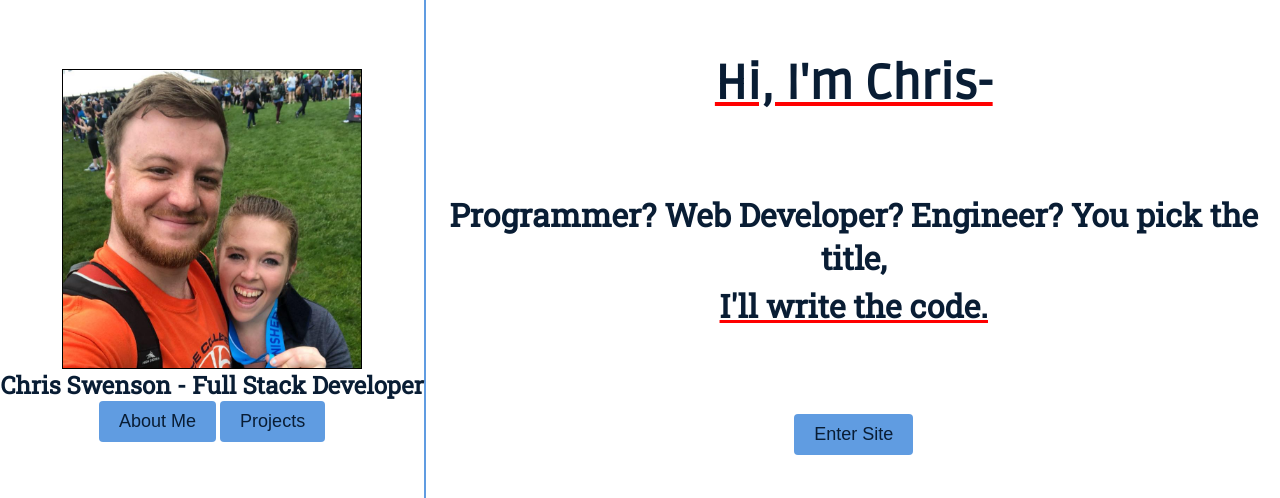
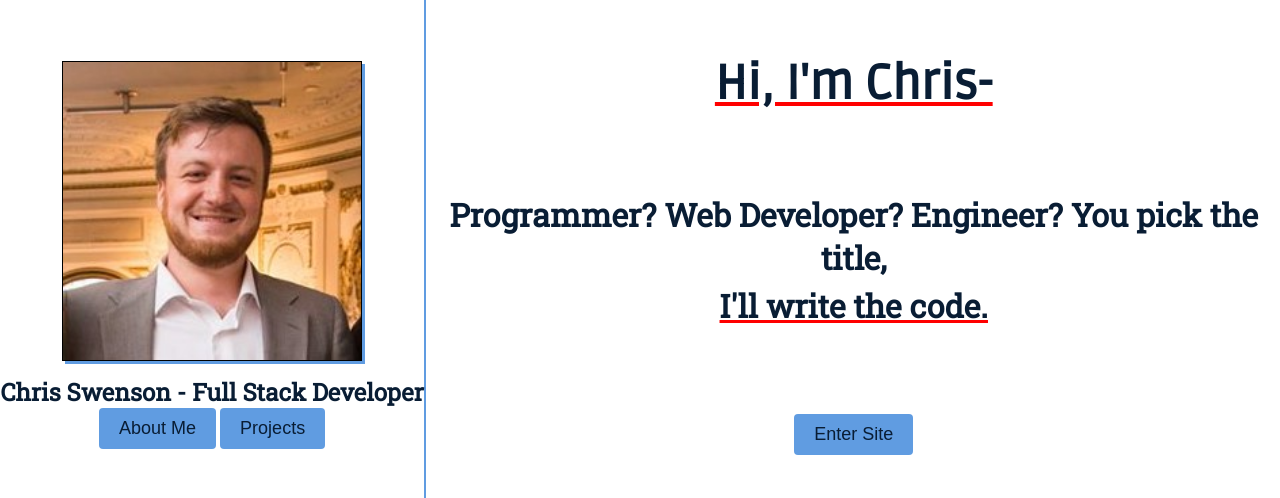
Before and after one commit to cswebd3v/Portfolio, a plain HTML site: page index.html in a window 1280 px wide. Shown: the part 145-643 px from the top of the page. Drawn offline with nearby package versions, Linux system fonts and the light colour scheme.

Commit message:
further styles and new pictures

```diff
--- a/css/style.css
+++ b/css/style.css
@@ -281,6 +281,8 @@ main {
 	height: 300px;
 	width: 300px;
 	border: 1px solid black;
+	box-shadow: 3px 3px #609CE1;
+	margin-bottom: 15px;
 }
 
 .right-pane {
--- a/index.html
+++ b/index.html
@@ -20,7 +20,7 @@
 <body>
 	<main>
 		<div class="left-pane">
-			<img src="images/headshot.jpg" alt="headshot picture">
+			<img src="images/headshot2.jpg" alt="headshot picture">
 			<h2>Chris Swenson - Full Stack Developer</h2>
 			<div>
 				<a href="about.html"><button type="button" class="aboutButton">About Me</button></a>
```
Also changed, not shown: projects.html (+1 -1 lines), images/headshot2.jpg (added).
